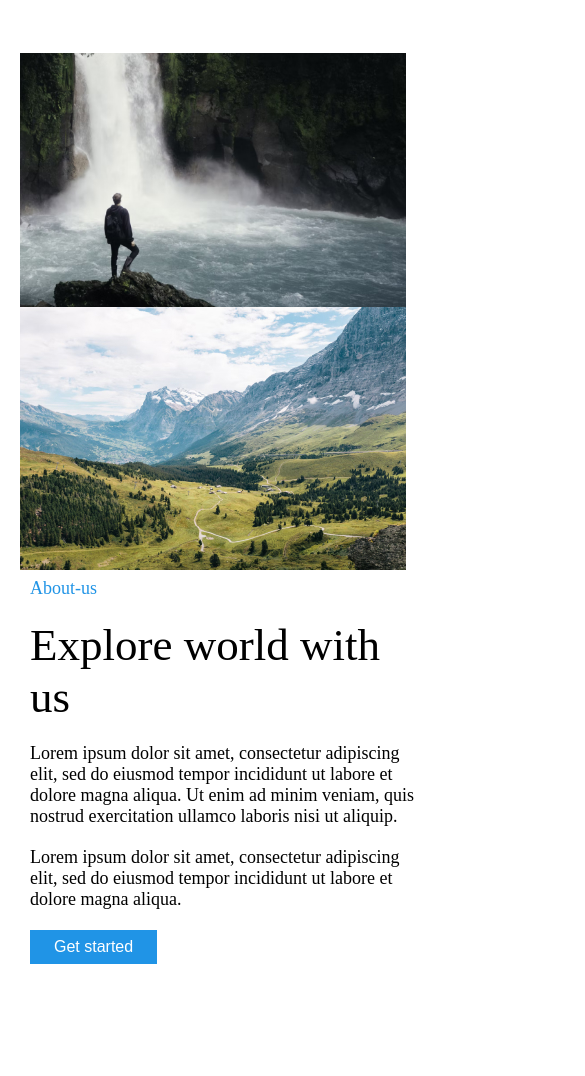
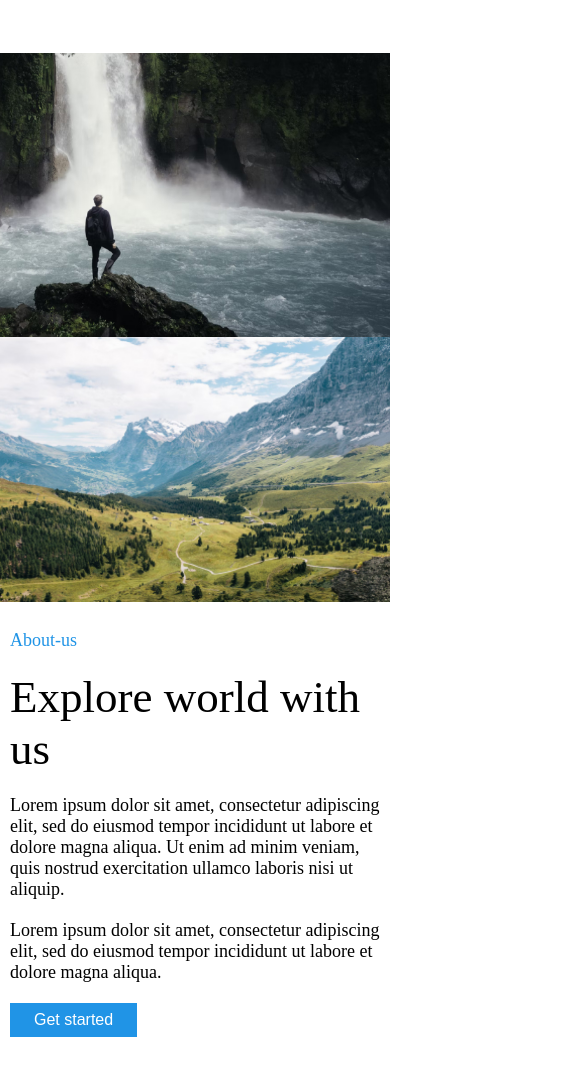
Before and after one commit to nbpnika/travello, a plain HTML site: page index.html in a window 390 px wide. Shown: the top 1076 px of the page, 585 px wide, since content can reach past the window. Before the commit the page ends 964 px from the top, so only its background shows below. Drawn offline with Linux system fonts and the light colour scheme.

Commit message:
JavaScript finished

```diff
--- /dev/null
+++ b/JavaScript/script.js
@@ -0,0 +1,4 @@
+const a = 10;
+const b = 15;
+const c = a + b;
+console.log(c);
--- a/css/style.css
+++ b/css/style.css
@@ -228,19 +228,18 @@ section .h1{
 
 @media( max-width: 450px ) {
     .small-img{
-        bottom: -232px;
+        bottom: 0px;
         left: 0px;
+        width: 100%;
+        position: relative;
+        top: -4px;
     }
 
     .big-img{
-        width: 386px;
+        width: 100%;
         padding: 0px;
         border: none;
     }
-
-    .about-us-content figure{
-        left: 20px;
-        }
 
     .section-main1{
         display: none;
@@ -253,9 +252,9 @@ section .h1{
 
     .about-us-text{
         flex-wrap: wrap;
-        margin-right: 600px;
-        right: 170px;
-        top: 220px;
+        margin-right: 0px;
+        margin-left: 0px;
+        padding: 0 10px;
     }
 
     .header-contact-us a{
@@ -277,4 +276,8 @@ section .h1{
     header{
         border: none;
     }
+
+    .container{
+        width: 100%;
+    }
 }
```
Also changed, not shown: index.html (+4 -0 lines).
